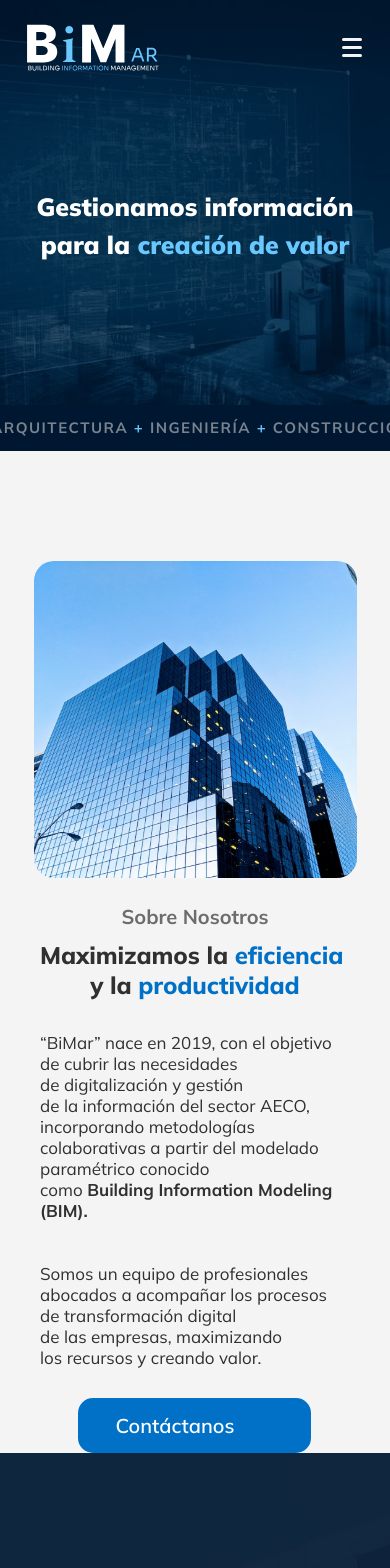
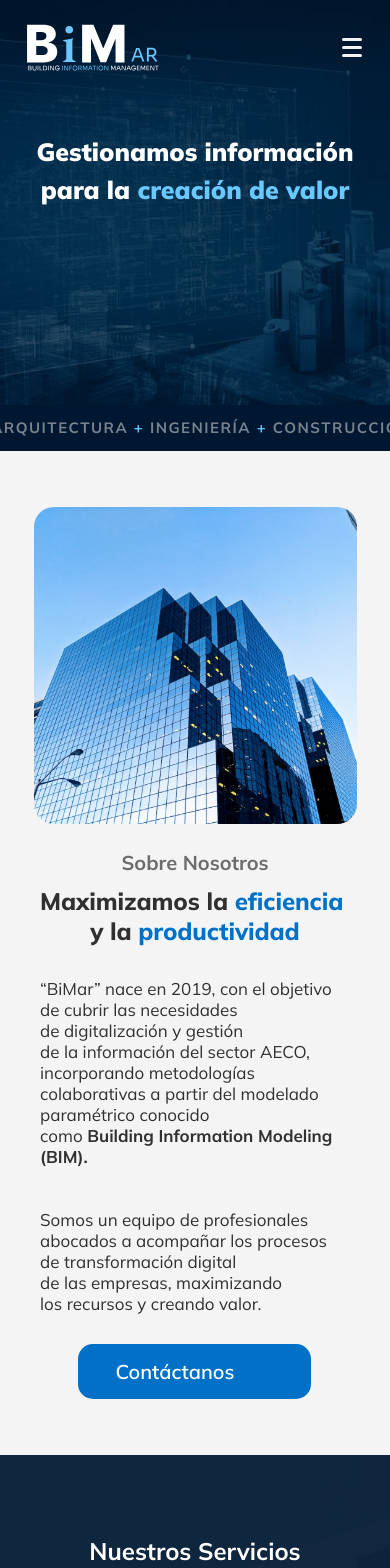
Before and after one commit to escuderoemanuel/bim-ar, a React (Vite) app: page / in a window 390 px wide. Shown: the top 1568 px of the page. Built offline with nearby package versions, Linux system fonts and the light colour scheme; some icons are missing.

Commit message:
Cambio offset en elementos Link

```diff
--- a/src/components/Body/Contacto/Contacto.css
+++ b/src/components/Body/Contacto/Contacto.css
@@ -159,9 +159,9 @@ form button {
 }
 
 @media screen and (max-width: 920px) {
-  /*  .contacto {
-    padding: 3.5rem;
-  } */
+  .contacto {
+    padding: 3.5rem 0.5rem;
+  }
 
   .contactoContainer p {
     font-size: 19px;
--- a/src/components/Body/Inicio/Inicio.css
+++ b/src/components/Body/Inicio/Inicio.css
@@ -54,7 +54,7 @@
   .inicio {
     height: 451px;
     background-position: 50%;
-    /* padding-top: 90px; */
+    padding: 3.5rem 0.5rem;
   }
 
   .inicioContainer {
--- a/src/components/Body/Nosotros/Nosotros.css
+++ b/src/components/Body/Nosotros/Nosotros.css
@@ -105,7 +105,7 @@ i {
 }
 
 @media screen and (max-width: 1024px) {
- /*  .nosotros {
+  /*  .nosotros {
     padding: 80px 40px;
   } */
 
@@ -169,9 +169,9 @@ i {
 }
 
 @media screen and (max-width: 768px) {
-  /* .nosotros {
+  .nosotros {
     padding: 3.5rem 0.5rem;
-  } */
+  }
 
   .nosotrosContainer {
     width: 100%;
--- a/src/components/Body/Servicios/Servicios.css
+++ b/src/components/Body/Servicios/Servicios.css
@@ -145,10 +145,6 @@
 }
 
 @media screen and (max-width: 920px) {
-  /* .servicios {
-    padding: 40px;
-  } */
-
   .serviciosText {
     margin-bottom: 3rem;
   }
@@ -171,9 +167,10 @@
 }
 
 @media screen and (max-width: 768px) {
-  /* .servicios {
-    padding: 30px;
-  } */
+  .servicios {
+    padding: 3.5rem 0.5rem;
+  }
+
   .serviciosText h2 {
     font-size: 30px;
   }
```
